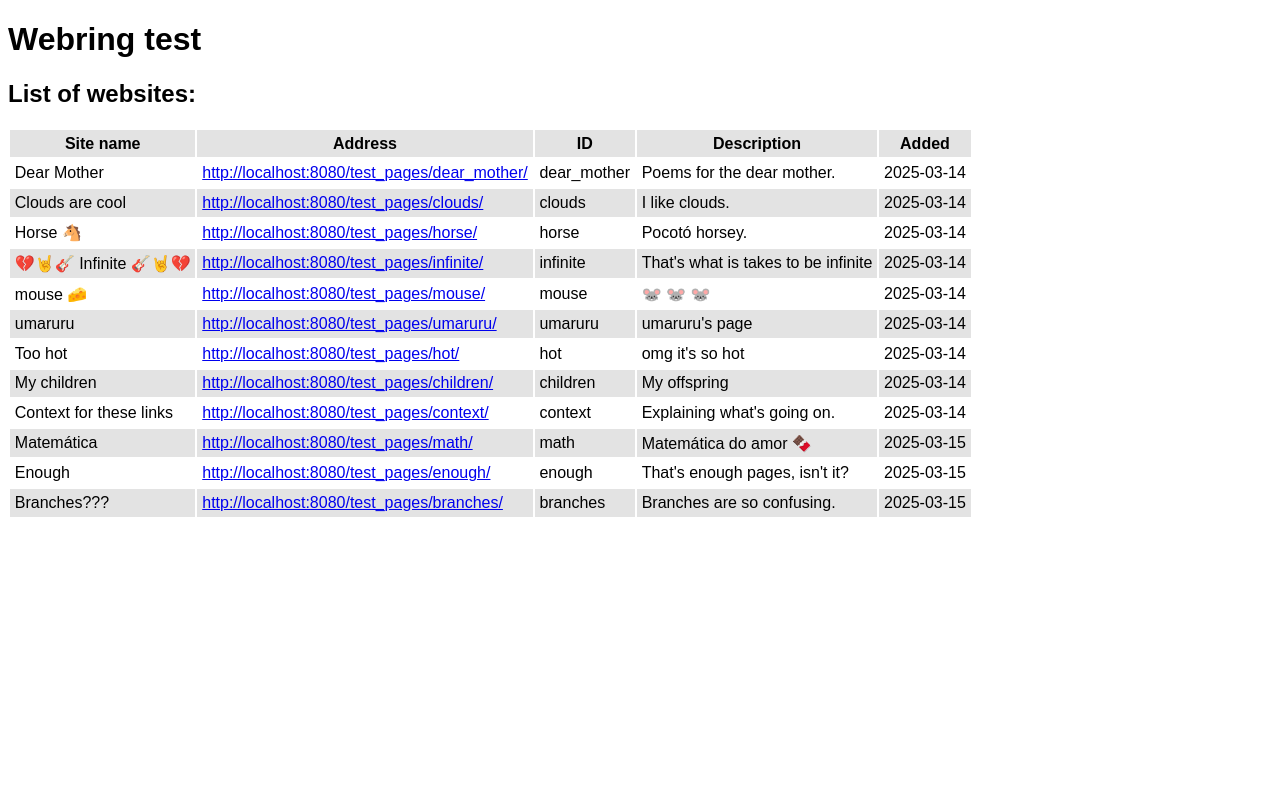
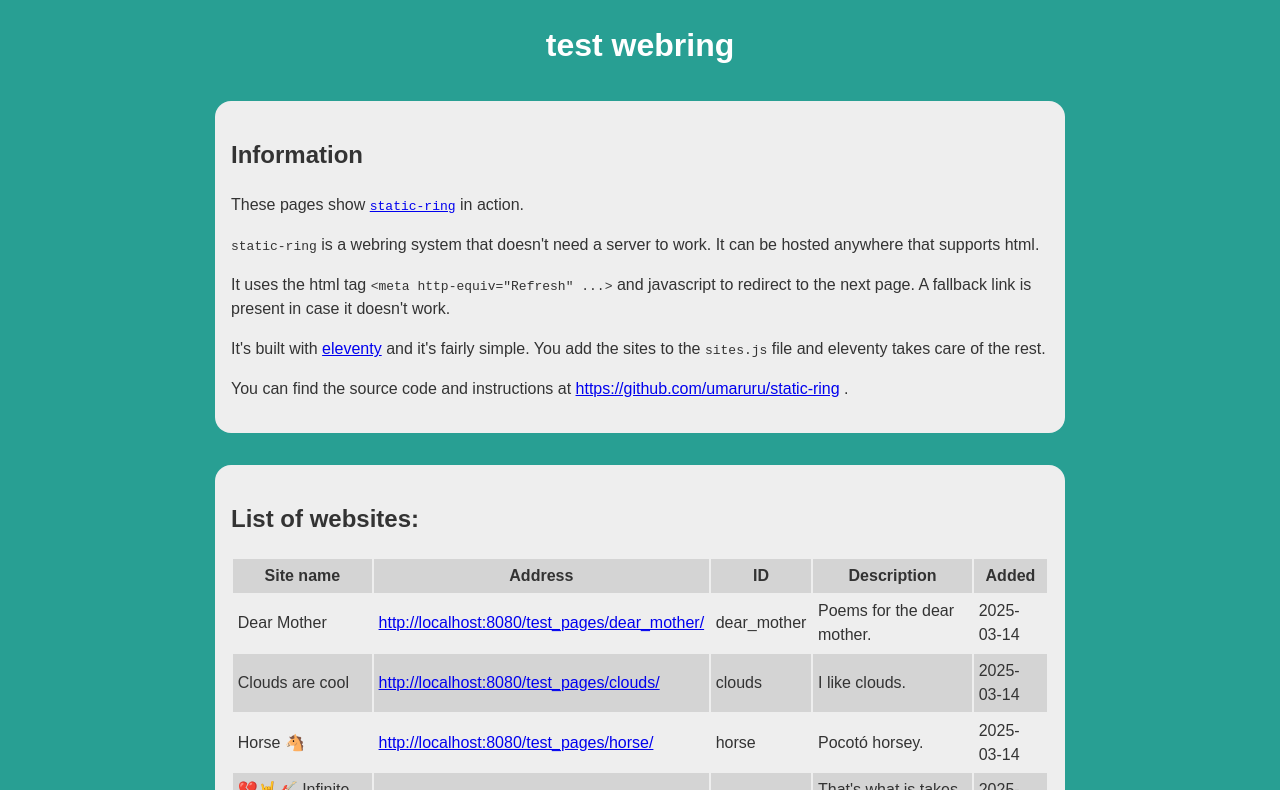
Before and after one commit to umaruru/static-ring, an Eleventy site: page index.html in a window 1280 px wide. Shown: the top 790 px of the page. Built offline with nearby package versions, Linux system fonts and the light colour scheme; Eleventy itself is replaced by a stand-in of ours; files that its build step writes are made by us from their sources.

Commit message:
Add instructions and styles to index

```diff
--- a/index.html
+++ b/index.html
@@ -7,19 +7,69 @@
     <style>
         body {
             font-family: sans-serif;
-            border-spacing: collapse;
+            line-height: 1.5;
+            background-color: #289f93;
+            color: #333;
         }
+
+        #wrapper {
+            max-width: 850px;
+            margin: 0 auto;
+        }
+
+        h1 {
+            color: white;
+            text-align: center;
+        }
+
+        .round-box {
+            background-color: #eee;
+            border-radius: 16px;
+            padding: 1em;
+            margin: 2em auto;
+        }
+
         td, th {
             padding: 0.3em;
         }
+
         thead, tr:nth-child(even) {
             background-color: rgba(0, 0, 0, 0.11);
         }
     </style>
 </head>
 <body>
-    <h1>Webring test</h1>
+<div id="wrapper">
 
+    <h1>test webring</h1>
+
+<div class="round-box">
+    <h2>Information</h2>
+
+    <p>These pages show <a href="https://github.com/umaruru/static-ring" target="_blank"><code>static-ring</code></a> in action.</p>
+
+    <p>
+        <code>static-ring</code> is a webring system that doesn't need a server to work.
+        It can be hosted anywhere that supports html.
+    </p>
+
+    <p>
+        It uses the html tag <code>&lt;meta http-equiv="Refresh" ...&gt;</code>
+        and javascript to redirect to the next page. A fallback link is present in case it doesn't work.
+    </p>
+
+    <p>
+        It's built with <a href="https://www.11ty.dev" target="_blank">eleventy</a> and it's fairly simple.
+        You add the sites to the <code>sites.js</code> file and eleventy takes care of the rest.
+    </p>
+
+    <p>
+        You can find the source code and instructions at
+        <a href="https://github.com/umaruru/static-ring" target="_blank">https://github.com/umaruru/static-ring</a> .
+    </p>
+</div>
+
+<div class="round-box">
     <h2>List of websites:</h2>
 
     <table>
@@ -44,5 +94,10 @@
             {% endfor %}
         </tbody>
     </table>
+</div>
+
+    <p class="round-box" style="text-align: center;">Made by <a href="https://umaruru.neocities.org/">umaruru</a></p>
+
+</div>
 </body>
 </html>
```
